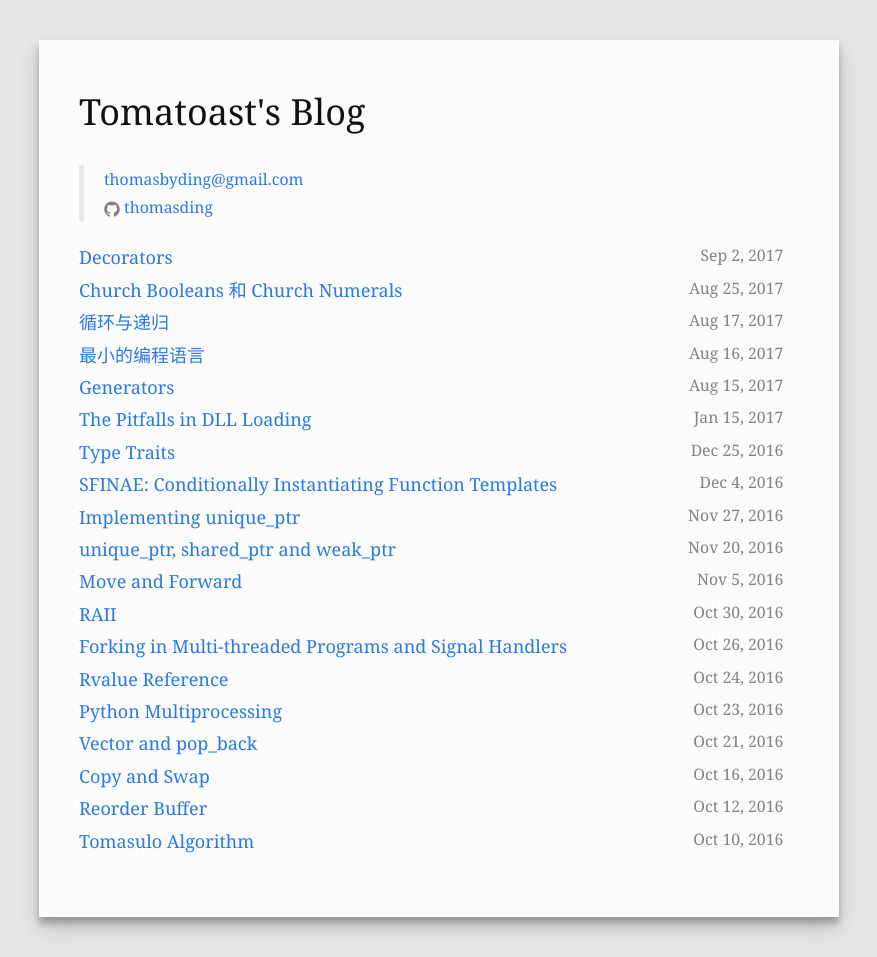
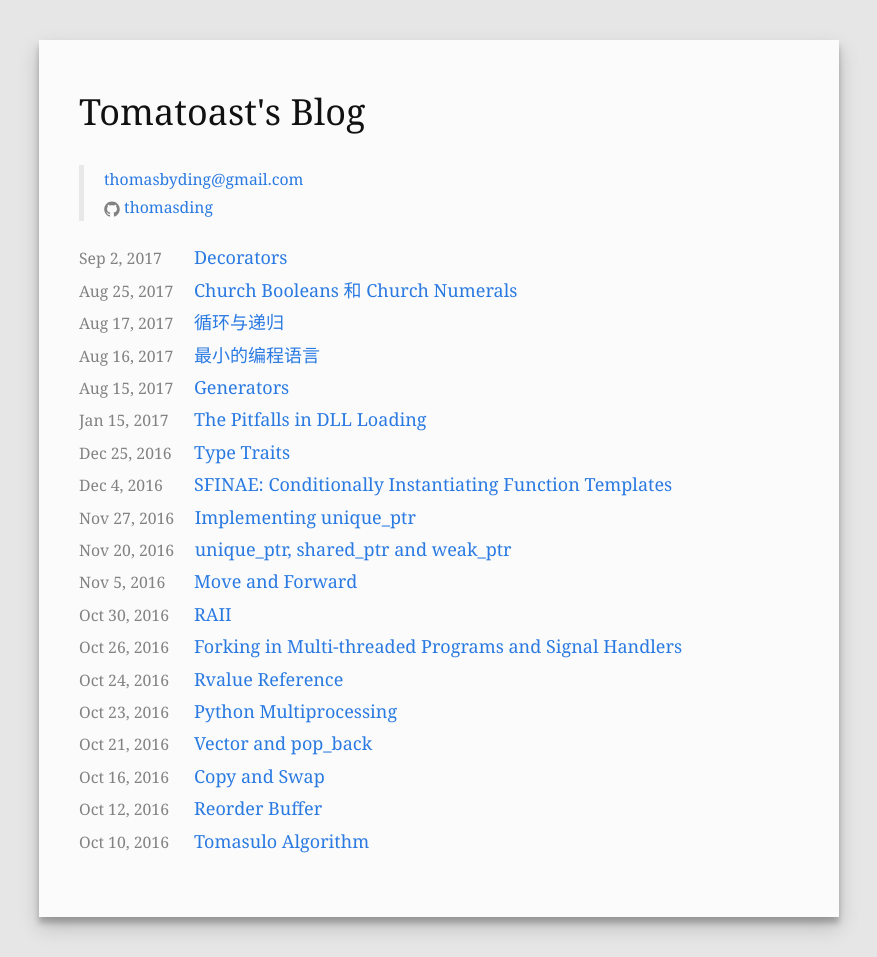
Before and after one commit to thomasding/blog, a Jekyll site: the page built from index.html, in a window 1280 px wide. Shown: the whole page, without its empty margins (201-1078 px from the left). Built offline with Jekyll 4.4.1, drawn with Linux system fonts in a browser that asks for light colours.

Commit message:
Better style for mobile devices

```diff
--- a/_sass/minima/_base.scss
+++ b/_sass/minima/_base.scss
@@ -168,8 +168,7 @@ pre {
     box-shadow: none;
     max-width: -webkit-calc(#{$content-width} - (#{$spacing-unit}));
     max-width:         calc(#{$content-width} - (#{$spacing-unit}));
-    padding-right: $spacing-unit / 2;
-    padding-left: $spacing-unit / 2;
+    padding: $spacing-unit / 2;
   }
 }
 
--- a/_sass/minima/_layout.scss
+++ b/_sass/minima/_layout.scss
@@ -164,6 +164,10 @@
  */
 .page-content {
   padding: $spacing-unit 0;
+
+  @include media-query($on-laptop) {
+      padding: 0;
+  }
 }
 
 .page-heading {
@@ -193,9 +197,8 @@
 .post-inline-meta {
   @extend .post-meta;
   display: inline-block;
-  min-width: 4em;
+  min-width: 6em;
   margin-right: 1em;
-  float: right;
 }
 
 .post-link {
--- a/index.html
+++ b/index.html
@@ -29,8 +29,8 @@ layout: default
   <ul class="post-compact-list">
     {% for post in site.posts %}
       <li>
+        <span class="post-inline-meta">{{ post.date | date: "%b %-d, %Y" }}</span>
         <span><a href="{{ post.url | relative_url }}">{{ post.title | escape }}</a></span>
-        <span class="post-inline-meta">{{ post.date | date: "%b %-d, %Y" }}</span>
       </li>
     {% endfor %}
   </ul>
```
